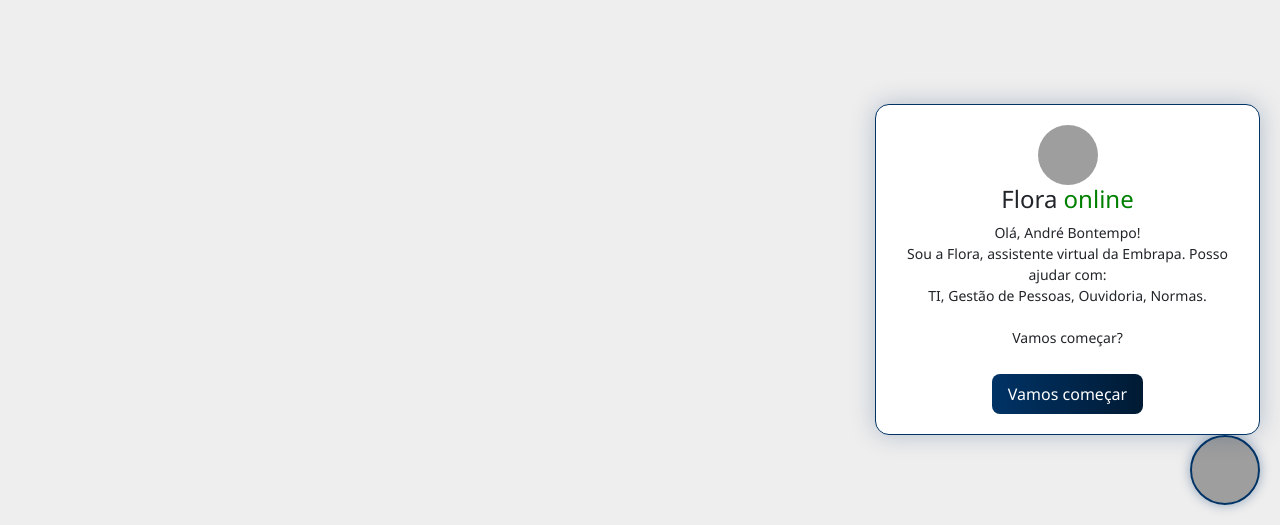
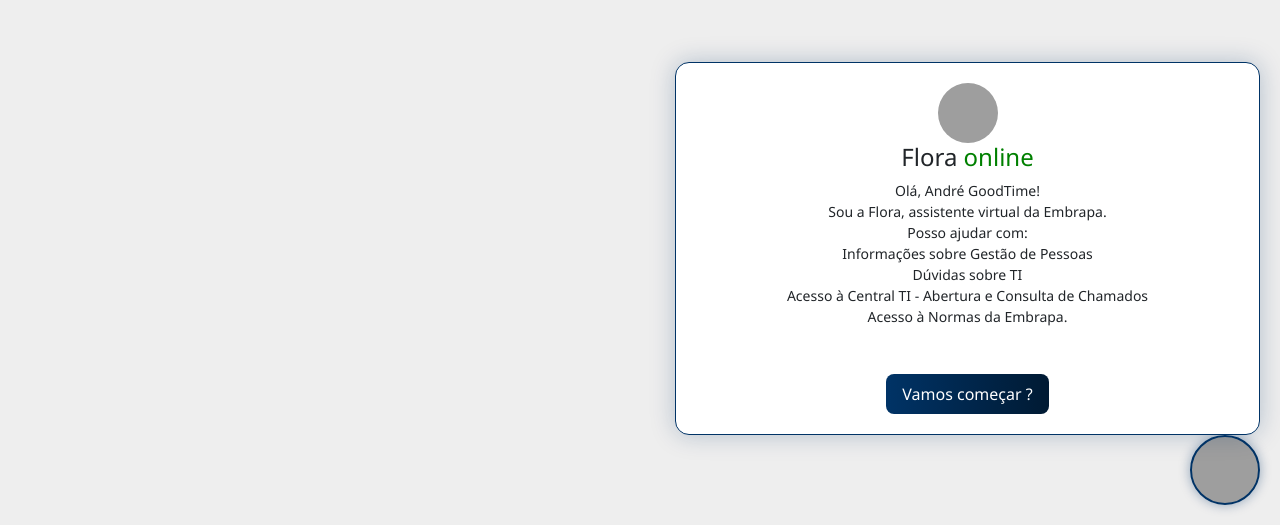
Before and after one commit to andrebontempo/htmlteste, a plain HTML site: page index90_CSS_02.html in a window 1280 px wide. Both pictures are taken after a click on the element 1225 px from the left and 745 px from the top of the page. Shown: the part 275-800 px from the top of the page. Drawn offline with nearby package versions, Linux system fonts and the light colour scheme; grey boxes are pictures that could not be loaded.

Commit message:
Atualização

```diff
--- a/index90_CSS_02.html
+++ b/index90_CSS_02.html
@@ -30,7 +30,7 @@
         position: fixed;
         bottom: 90px;
         right: 20px;
-        width: 385px;
+        width: 585px;
         max-height: 628px;
         background: #ffffff;
         border-radius: 14px;
@@ -212,11 +212,15 @@
         />
         <h4>Flora <span style="color: green">online</span></h4>
         <p style="font-size: 14px">
-          Olá, <strong>André Bontempo</strong>!<br />Sou a Flora, assistente
-          virtual da Embrapa. Posso ajudar com:<br />
-          <strong>TI</strong>, <strong>Gestão de Pessoas</strong>,
-          <strong>Ouvidoria</strong>, <strong>Normas</strong>.<br /><br />Vamos
-          começar?
+          Olá, <strong>André GoodTime</strong>!<br />
+          Sou a Flora, assistente virtual da Embrapa.<br />
+          Posso ajudar com:<br />
+          <strong>Informações sobre Gestão de Pessoas</strong><br />
+          <strong>Dúvidas sobre TI</strong><br />
+          <strong>Acesso à Central TI - Abertura e Consulta de Chamados</strong
+          ><br />
+          <strong>Acesso à Normas da Embrapa</strong>.<br />
+          <br />
         </p>
         <button
           type="button"
@@ -231,7 +235,7 @@
             cursor: pointer;
           "
         >
-          Vamos começar
+          Vamos começar ?
         </button>
       </div>
     </div>
```
